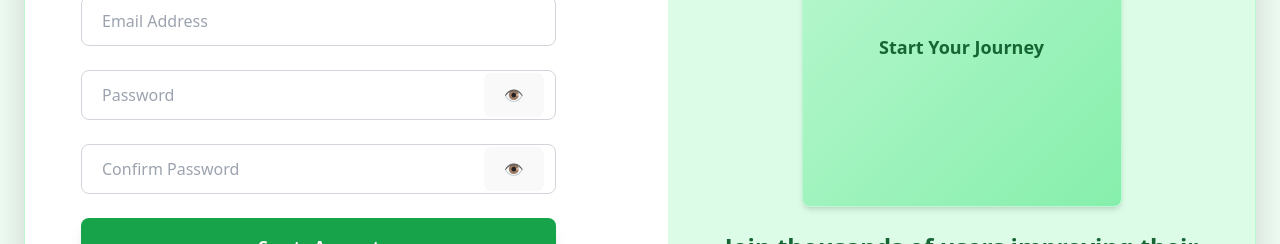
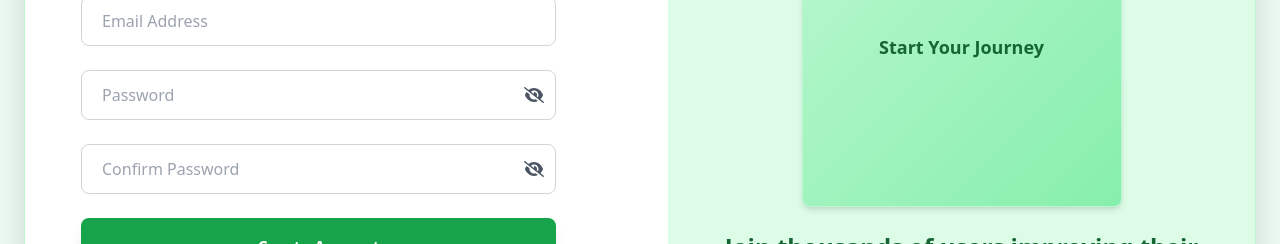
Before and after one commit to nst-sdc/Screentime-recoder, a React (Vite) app in the folder client/: page /register in a window 1280 px wide. Shown: the part 402-646 px from the top of the page. Built offline with nearby package versions, Linux system fonts and the light colour scheme; no server answers.

Commit message:
Changed the show password icon in both login and registration form with fontAwesome icons.Added the necessary dependencies in package.json.

```diff
--- a/client/package.json
+++ b/client/package.json
@@ -8,6 +8,8 @@
     "preview": "vite preview"
   },
   "dependencies": {
+    "@fortawesome/free-solid-svg-icons": "^6.7.2",
+    "@fortawesome/react-fontawesome": "^0.2.2",
     "axios": "^1.10.0",
     "d3": "^7.9.0",
     "react": "^18.2.0",
--- a/client/src/index.css
+++ b/client/src/index.css
@@ -57,6 +57,12 @@ button:hover {
 button:focus,
 button:focus-visible {
   outline: 4px auto -webkit-focus-ring-color;
+}
+
+button.toggle-password:focus,
+button.toggle-password:focus-visible {
+  outline: none !important;
+  box-shadow: none !important;
 }
 
 @media (prefers-color-scheme: light) {
--- a/client/src/main.jsx
+++ b/client/src/main.jsx
@@ -1,3 +1,4 @@
+import '@fortawesome/fontawesome-svg-core/styles.css';
 import { StrictMode } from "react";
 import { createRoot } from "react-dom/client";
 import { BrowserRouter } from "react-router-dom";
--- a/client/src/pages/Login.jsx
+++ b/client/src/pages/Login.jsx
@@ -1,6 +1,8 @@
 import React, { useState, useEffect } from "react";
 import { useAuth } from "../contexts/AuthContext";
 import { useNavigate, Link } from "react-router-dom";
+import { FontAwesomeIcon } from '@fortawesome/react-fontawesome';
+import { faEye, faEyeSlash } from '@fortawesome/free-solid-svg-icons';
 
 const Login = () => {
   const { login: googleLogin, loginWithCredentials, isAuthenticated, isLoading } = useAuth();
@@ -12,6 +14,7 @@ const Login = () => {
   });
   const [error, setError] = useState('');
   const [isSubmitting, setIsSubmitting] = useState(false);
+  const [showPassword, setShowPassword] = useState(false);
 
   useEffect(() => {
     if (isAuthenticated) {
@@ -102,8 +105,9 @@ const Login = () => {
               className="w-full px-5 py-3 border border-gray-300 rounded-lg bg-white text-black dark:bg-[#2a3942] dark:text-white dark:border-gray-600 focus:outline-none focus:ring-2 focus:ring-green-500"
             />
 
+            <div className="relative">
               <input
-              type="password"
+                type={showPassword ? "text" : "password"}
                 name="password"
                 placeholder="Password"
                 value={formData.password}
@@ -111,6 +115,19 @@ const Login = () => {
                 required
                 className="w-full px-5 py-3 border border-gray-300 rounded-lg bg-white text-black dark:bg-[#2a3942] dark:text-white dark:border-gray-600 focus:outline-none focus:ring-2 focus:ring-green-500"
               />
+              <button
+                type="button"
+                onClick={() => setShowPassword(!showPassword)}
+                className="absolute right-3 top-1/2 -translate-y-1/2 text-gray-600 dark:text-white toggle-password"
+                style={{ background: 'none', border: 'none', padding: 0, margin: 0 }}
+              >
+                {showPassword ? (
+                  <FontAwesomeIcon icon={faEye} />
+                ) : (
+                  <FontAwesomeIcon icon={faEyeSlash} />
+                )}
+              </button>
+            </div>
 
             <div className="text-right">
               <a href="#" className="text-green-600 hover:text-green-700 text-sm hover:underline">
--- a/client/src/pages/Registration.jsx
+++ b/client/src/pages/Registration.jsx
@@ -1,6 +1,8 @@
 import React, { useState, useEffect } from "react";
 import { useNavigate, Link } from "react-router-dom";
 import { useAuth } from "../contexts/AuthContext";
+import { FontAwesomeIcon } from '@fortawesome/react-fontawesome';
+import { faEye, faEyeSlash } from '@fortawesome/free-solid-svg-icons';
 
 const Registration = () => {
   const [formData, setFormData] = useState({
@@ -109,14 +111,19 @@ const Registration = () => {
                 value={formData.password}
                 onChange={handleChange}
                 required
-                className="w-full px-5 py-3 pr-10 border border-gray-300 rounded-lg bg-white text-black dark:bg-[#2a3942] dark:text-white dark:border-gray-600 focus:outline-none focus:ring-2 focus:ring-green-500"
+                className="w-full px-5 py-3 pr-10 border border-gray-300 rounded-lg bg-white text-black dark:bg-[#2a3942] dark:text-white dark:border-gray-600 focus:outline-none ring-0 focus:ring-0 hover:ring-0"
               />
               <button
                 type="button"
                 onClick={() => setShowPassword(!showPassword)}
-                className="absolute right-3 top-1/2 -translate-y-1/2 text-gray-600 dark:text-white"
+                className="absolute right-3 top-1/2 -translate-y-1/2 text-gray-600 dark:text-white toggle-password"
+                style={{ background: 'none', border: 'none', padding: 0, margin: 0 }}
               >
-                {showPassword ? "🙈" : "👁️"}
+                {showPassword ? (
+                  <FontAwesomeIcon icon={faEye} />
+                ) : (
+                  <FontAwesomeIcon icon={faEyeSlash} />
+                )}
               </button>
             </div>
 
@@ -129,14 +136,19 @@ const Registration = () => {
                 value={formData.confirmPassword}
                 onChange={handleChange}
                 required
-                className="w-full px-5 py-3 pr-10 border border-gray-300 rounded-lg bg-white text-black dark:bg-[#2a3942] dark:text-white dark:border-gray-600 focus:outline-none focus:ring-2 focus:ring-green-500"
+                className="w-full px-5 py-3 pr-10 border border-gray-300 rounded-lg bg-white text-black dark:bg-[#2a3942] dark:text-white dark:border-gray-600 focus:outline-none ring-0 focus:ring-0 hover:ring-0"
               />
               <button
                 type="button"
                 onClick={() => setShowConfirmPassword(!showConfirmPassword)}
-                className="absolute right-3 top-1/2 -translate-y-1/2 text-gray-600 dark:text-white"
+                className="absolute right-3 top-1/2 -translate-y-1/2 text-gray-600 dark:text-white toggle-password"
+                style={{ background: 'none', border: 'none', padding: 0, margin: 0 }}
               >
-                {showConfirmPassword ? "🙈" : "👁️"}
+                {showConfirmPassword ? (
+                  <FontAwesomeIcon icon={faEye} />
+                ) : (
+                  <FontAwesomeIcon icon={faEyeSlash} />
+                )}
               </button>
             </div>
 
```
Also changed, not shown: 1 other file (tests, documents, lock files or other folders). Lines whose indentation alone changed are shown as unchanged.
